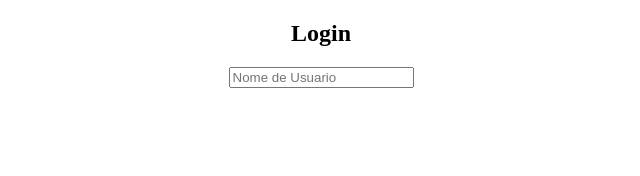
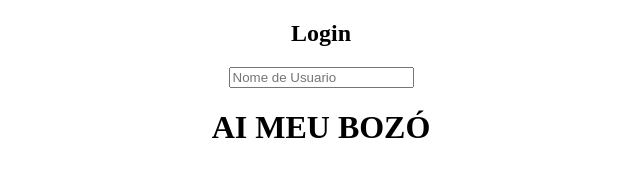
Before and after one commit to MatheusBastosCastilho/Interdisciplinar-DS1, a plain HTML site: page Interdisciplinar - DS1/Cadastro/index.html in a window 1280 px wide. Shown: the whole page, without its empty margins (319-959 px from the left). Drawn offline with Linux system fonts and the light colour scheme.

Commit message:
Update index.html
AI MEU BOZÓ

```diff
--- a/Interdisciplinar - DS1/Cadastro/index.html
+++ b/Interdisciplinar - DS1/Cadastro/index.html
@@ -10,6 +10,7 @@
     <form action="#">
         <h2>Login</h2>
         <input type="text" name="nome" id="fnome" placeholder="Nome de Usuario" required>
+        <h1> AI MEU BOZÓ</h1>
     </form>
 </body>
 </html>
```
